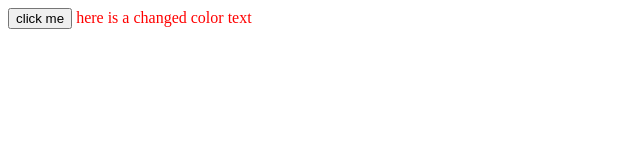
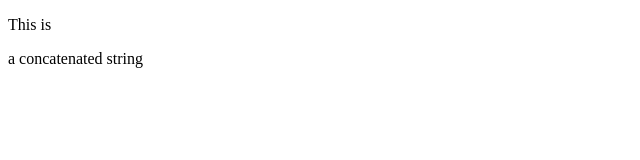
Before and after one commit to RandyLaderoute/Projects, a plain HTML site: page JavaScript_projects/index.html in a window 1280 px wide. Shown: the whole page, without its empty margins (0-640 px from the left). Drawn offline with Linux system fonts and the light colour scheme.

Commit message:
updated operators

```diff
--- a/JavaScript_projects/index.html
+++ b/JavaScript_projects/index.html
@@ -11,7 +11,8 @@
     </head>
     <body>
 
-        <button id="btn" onclick="myFunction()">click me</button>
+        <p id="string1"> This is</p>
+        <p id="string2"> a concatenated string</p>
 
 
         <script src="script.js"></script>
--- a/JavaScript_projects/script.js
+++ b/JavaScript_projects/script.js
@@ -1,13 +1,3 @@
-var str = new String("here is a changed color text");
-document.write(str.fontcolor('red'));
-
-
-
-
-function myFunction() {
-    var text1="you clicked me!";
-    var text2=" way to go";
-    var text3= text1 + text2;
-    document.getElementById("btn").innerHTML
-    =text3;
-}
+var text1 = document.getElementById("string1");
+var text2 = document.getElementById("string2");
+console.log(string1 + string2);
```
